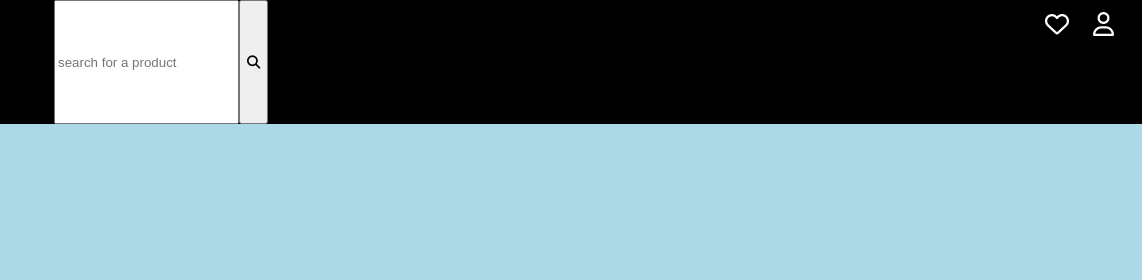
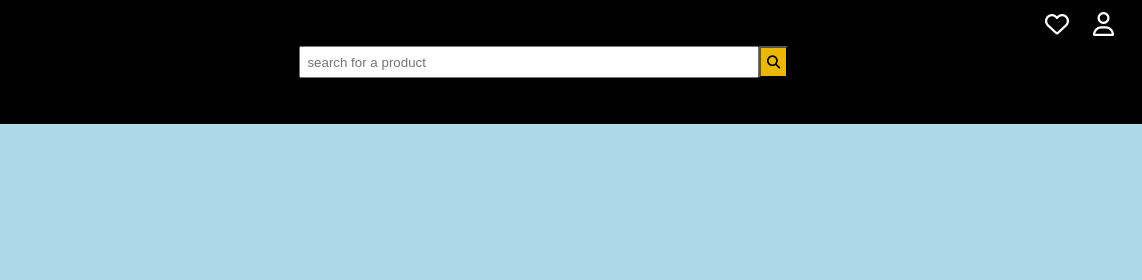
Before and after one commit to mujohannes/classWebsiteC4-23T1, a plain HTML site: page index.html in a window 1280 px wide. Shown: the top 280 px of the page, 138-1280 px from the left. Drawn offline with Linux system fonts and the light colour scheme.

Commit message:
added theme-color variable

```diff
--- a/styles.css
+++ b/styles.css
@@ -1,3 +1,6 @@
+:root {
+  --theme-color: #eab703;
+}
 body {
   margin: 0;
   min-height: 100vh;
@@ -27,6 +30,16 @@ body {
 .search-form {
   display: flex;
   flex-direction: row;
+  justify-self: center;
+  align-self: center;
+  min-width: 50%;
+}
+.search-form input {
+  flex: 1;
+  padding: 0.5em;
+}
+.search-form button {
+  background-color: var(--theme-color);
 }
 /* footer style */
 .main-footer {
```
